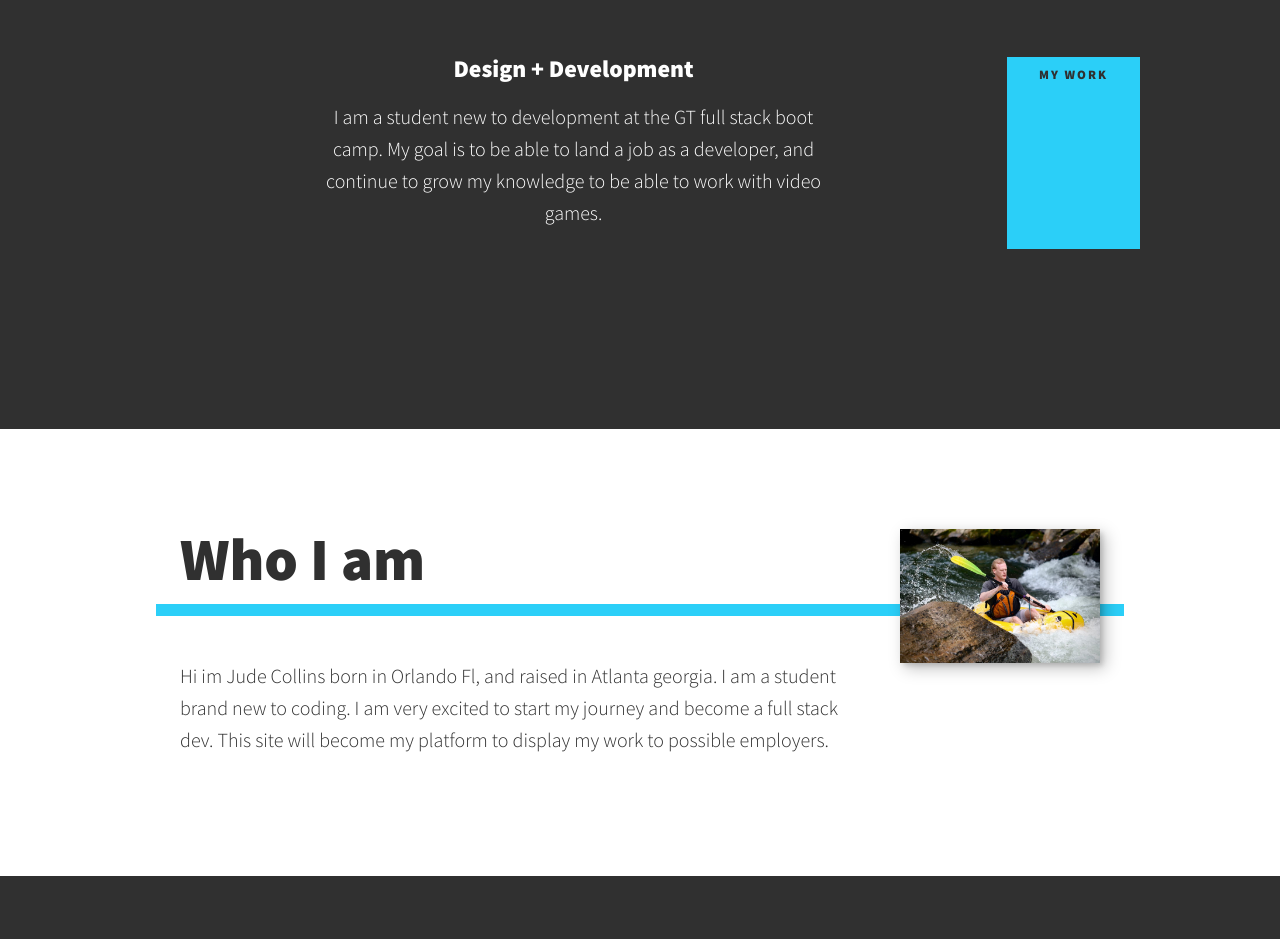
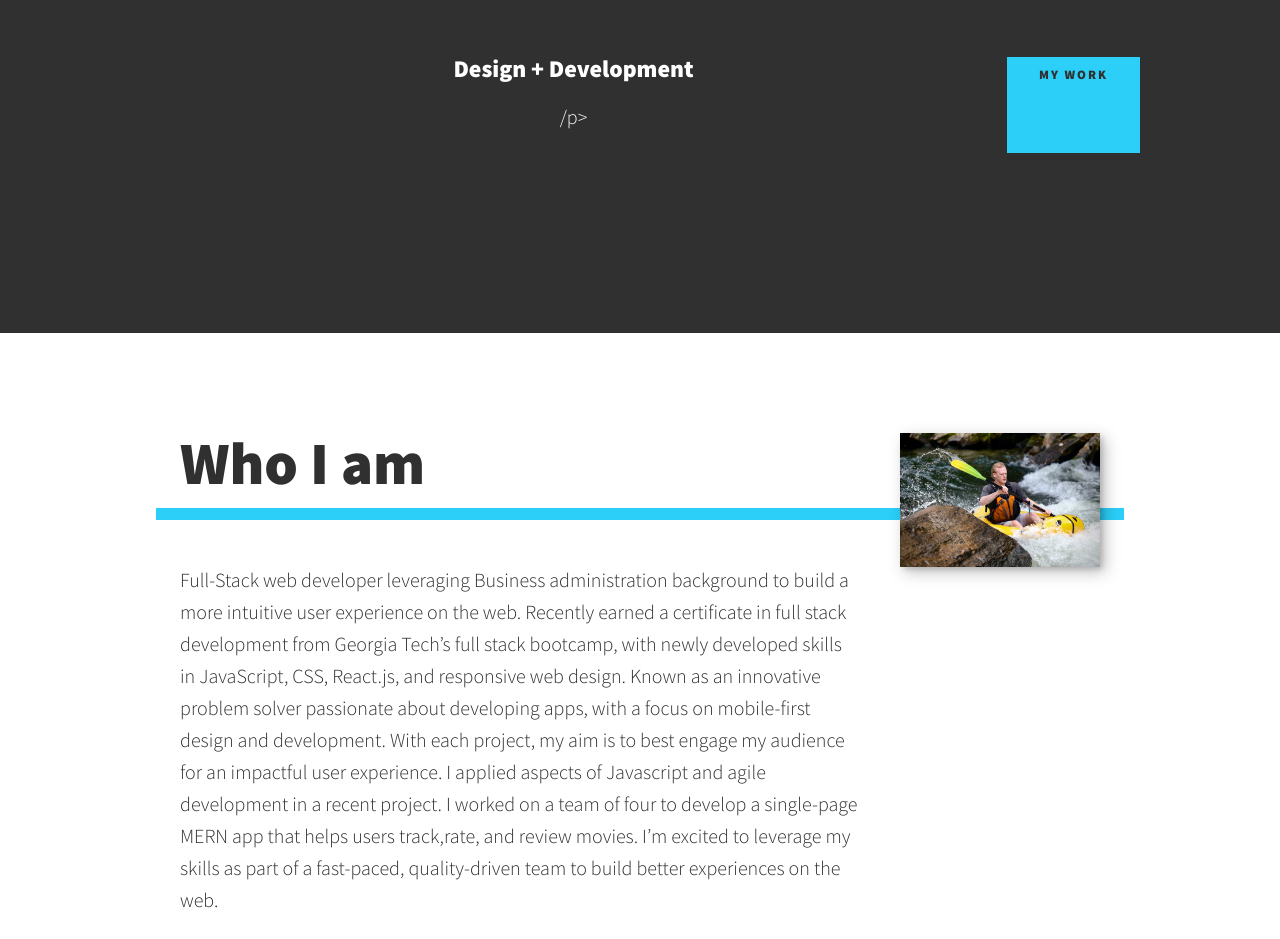
Before and after one commit to JudeCollins/Jude-Collins-Portfolio, a plain HTML site: page index.html in a window 1280 px wide. Shown: the part 799-1738 px from the top of the page. Drawn offline with nearby package versions, Linux system fonts and the light colour scheme; a script that the page names is missing.

Commit message:
changed text in about me

```diff
--- a/index.html
+++ b/index.html
@@ -51,7 +51,7 @@
 
         <div class="service">
             <h3>Design + Development</h3>
-            <p> I am a student new to development at the GT full stack boot camp. My goal is to be able to land a job as a developer, and continue to grow my knowledge to be able to work with video games. </p>
+            <p> /p>
         </div> <!-- / service -->
 
         <!-- / service -->
@@ -66,7 +66,9 @@
     <p class="section__subtitle section__subtitle--about"></p>
 
     <div class="about-me__body">
-        <p> Hi im Jude Collins born in Orlando Fl, and raised in Atlanta georgia. I am a student brand new to coding. I am very excited to start my journey and become a full stack dev. This site will become my platform to display my work to possible employers.</p>
+        <p>Full-Stack web developer leveraging Business administration background to build a more intuitive user experience on the web. Recently earned a certificate in full stack development from Georgia Tech’s full stack bootcamp, with newly developed skills in JavaScript, CSS, React.js, and responsive web design. Known as an innovative problem solver passionate about developing apps, with a focus on mobile-first design and development. With each project, my aim is to best engage my audience for an impactful user experience. I applied aspects of Javascript and agile development in a recent project. I worked on a team of four to develop a single-page MERN app that helps users track,rate, and review movies. I’m excited to
+            leverage my skills as part of a fast-paced, quality-driven team to build better experiences on the web.
+            </p>
         <p></p>
     </div>
 
```
